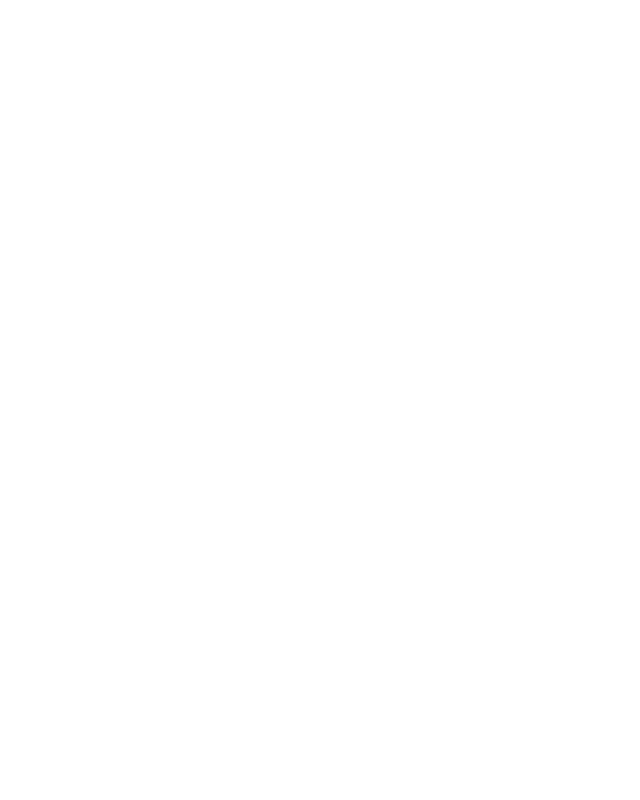
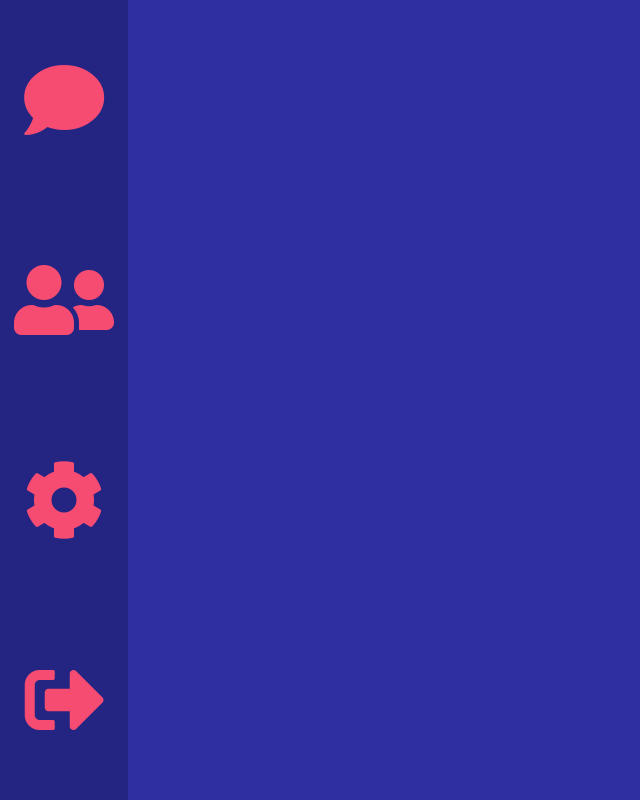
Before and after one commit to vijairamg/Quanta2, a Vue app: page /dashboard in a window 1280 px wide. Shown: the whole page, without its empty margins (0-640 px from the left). Built offline with nearby package versions, Linux system fonts and the light colour scheme.

Commit message:
dashboard init

```diff
--- a/src/router.js
+++ b/src/router.js
@@ -27,6 +27,17 @@
       path: '/login',
       name: 'login',
       component: () => import('./views/Signin.vue')
+    },
+    {
+      path: '/dashboard',
+      name: 'dashboard',
+      component: () => import('./views/Dashboard.vue'),
+      children:[
+        {
+          path:'settings',
+          component :() => import('./views/Settings.vue')
+        },
+      ]
     }
   ]
 })
--- /dev/null
+++ b/src/views/Dashboard.vue
@@ -0,0 +1,43 @@
+<template>
+    <div class="dashboard">
+        <div id="taskbar">
+            <i class="fas fa-comment fa-5x"></i>
+            <i class="fas fa-user-friends fa-5x"></i>
+            <router-link to="/dashboard/settings"><i class="fas fa-cog fa-5x"></i></router-link>
+            <i class="fas fa-sign-out-alt fa-5x"></i>
+        </div>
+        <div id="display">
+                <router-view/>
+        </div>
+    </div>
+</template>
+
+<script>
+export default {
+
+}
+</script>
+
+<style>
+.dashboard{
+    height: 100vh;
+    display: grid;
+    grid-template-columns: 10% 90% ;
+
+}
+
+#taskbar{
+    background-color: #242582;
+    display: flex;
+    flex-direction: column;
+    justify-content: space-around;
+}
+
+#display{
+    background-color: #2f2fa2;
+}
+
+i{
+    color: #f64c72
+}
+</style>
```
